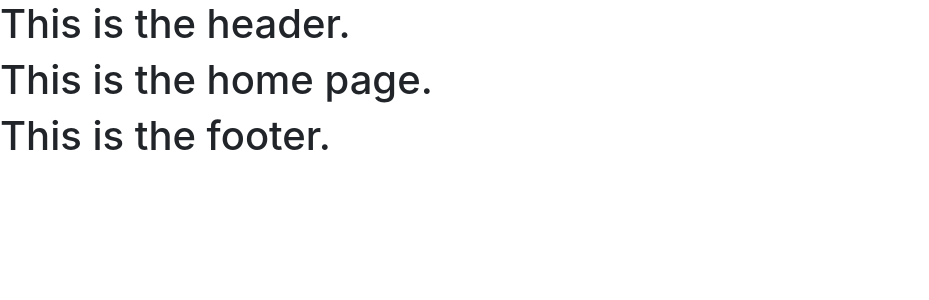
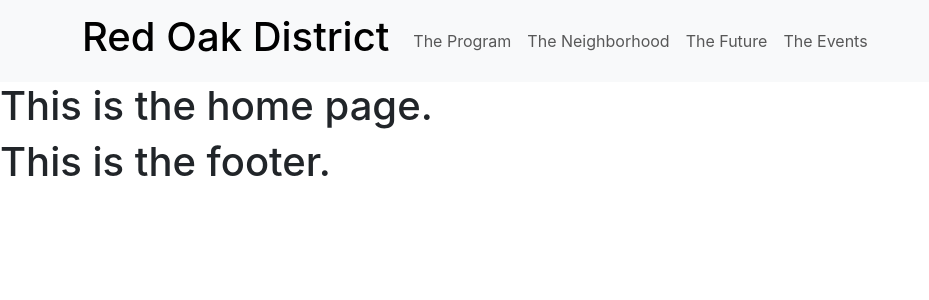
Before and after one commit to roblingjohn/red-oak-district, a React (Create React App) app: page / in a window 1280 px wide. Shown: the top 300 px of the page, without its empty margins (0-929 px from the left). Built offline with nearby package versions, Linux system fonts and the light colour scheme.

Commit message:
Adds basics of header.

```diff
--- a/src/containers/Header.jsx
+++ b/src/containers/Header.jsx
@@ -1,9 +1,25 @@
 import React from "react";
+import { Container, Nav, Navbar } from "react-bootstrap";
 
 const Header = () => {
   return (
     <div>
-      <h1>This is the header.</h1>
+      <Navbar bg='dark' expand="lg" className="bg-body-tertiary">
+        <Container>
+          <Navbar.Brand href="/">
+            <h1>Red Oak District</h1>
+          </Navbar.Brand>
+          <Navbar.Toggle aria-controls="basic-navbar-nav" />
+          <Navbar.Collapse>
+            <Nav className="me-auto">
+              <Nav.Link href="/program">The Program</Nav.Link>
+              <Nav.Link href="/neighborhood">The Neighborhood</Nav.Link>
+              <Nav.Link href="/future">The Future</Nav.Link>
+              <Nav.Link href="/events">The Events</Nav.Link>
+            </Nav>
+          </Navbar.Collapse>
+        </Container>
+      </Navbar>
     </div>
   );
 };
```
